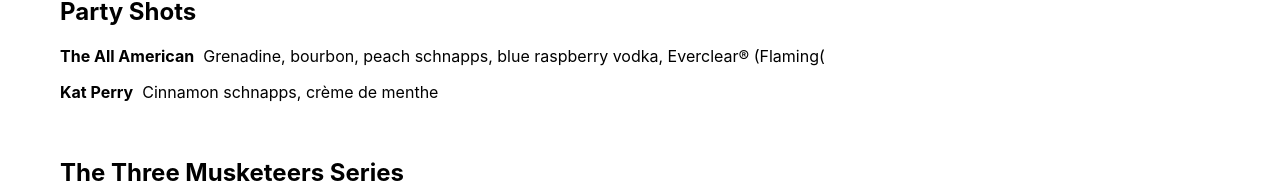
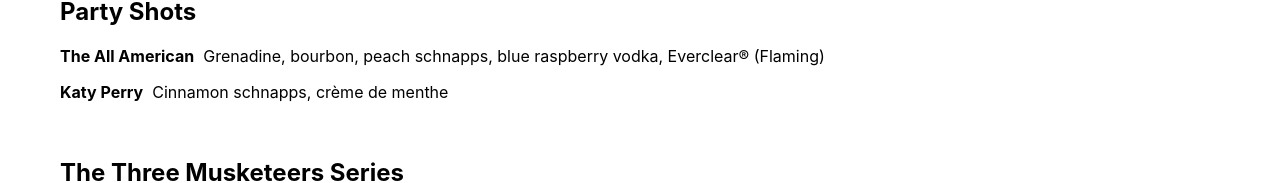
Before and after one commit to NikZprojects/joes-pub-website, a Next.js app in the folder next-app/: page /menu/shots in a window 1280 px wide. Shown: the part 285-468 px from the top of the page. Built offline with nearby package versions, Linux system fonts and the light colour scheme; a web font is replaced by a local one.

Commit message:
Shots page edits

```diff
--- a/next-app/pages/menu/shots.js
+++ b/next-app/pages/menu/shots.js
@@ -25,11 +25,11 @@
           <span>&nbsp; </span>
           <span class="c3">
             Grenadine, bourbon, peach schnapps, blue raspberry vodka,
-            Everclear&reg; (Flaming(
+            Everclear&reg; (Flaming)
           </span>
         </p>
         <p class="c4">
-          <span class={styles.title}>Kat Perry</span>
+          <span class={styles.title}>Katy Perry</span>
           <span>&nbsp; </span>
           <span class="c3">Cinnamon schnapps, cr&egrave;me de menthe</span>
         </p>
```
